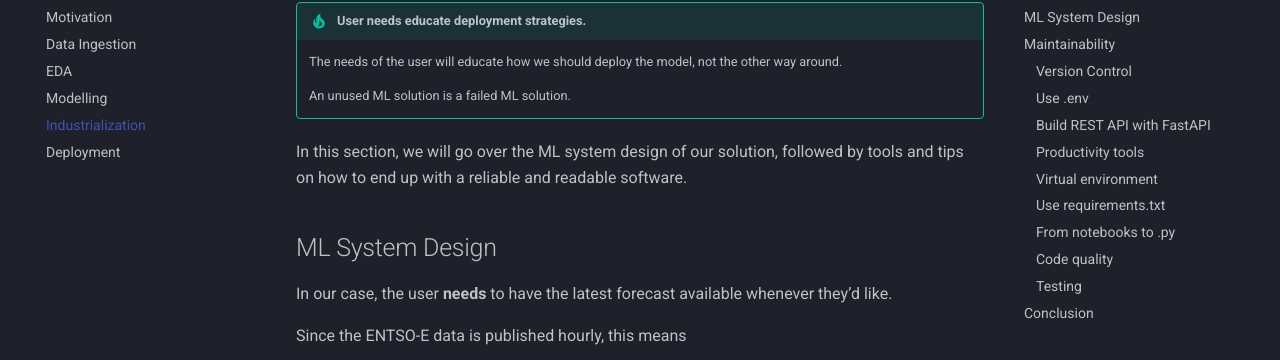
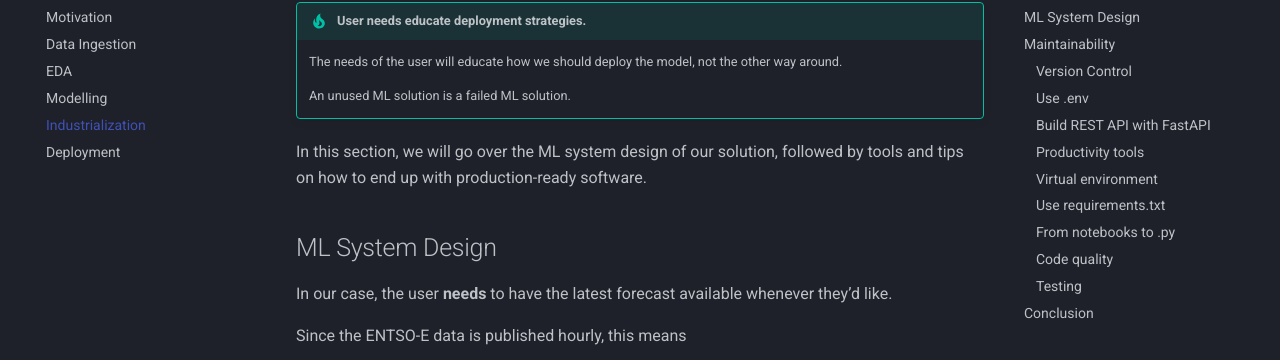
Before and after one commit to arthurgassner/swissenergy-frontend, an MkDocs documentation site: the page built from docs/industrialization.md, in a window 1280 px wide and 900 px high, scrolled down 316 px. Shown: the part 118-478 px from the top of the window. Built offline with MkDocs 1.6.1 and Material for MkDocs 9.7.7, drawn with Linux system fonts in a browser that asks for light colours; a script that is not in the unit is left out; comment, search, counter and statistics services are not loaded.

Commit message:
Update .md

```diff
--- a/docs/industrialization.md
+++ b/docs/industrialization.md
@@ -18,7 +18,7 @@ The way we deploy our model will heavily influence how we design our ML system,
 
     An unused ML solution is a failed ML solution.
 
-In this section, we will go over the ML system design of our solution, followed by tools and tips on how to end up with a reliable and readable software.
+In this section, we will go over the ML system design of our solution, followed by tools and tips on how to end up with production-ready software.
 
 ## ML System Design
 
```
